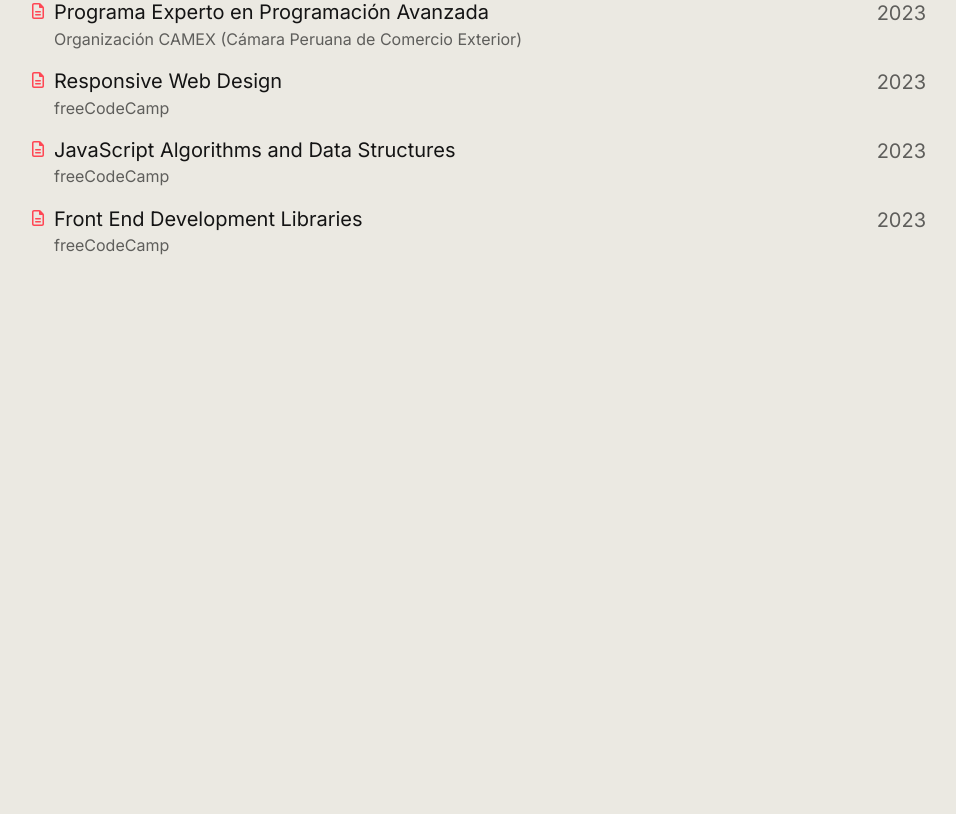
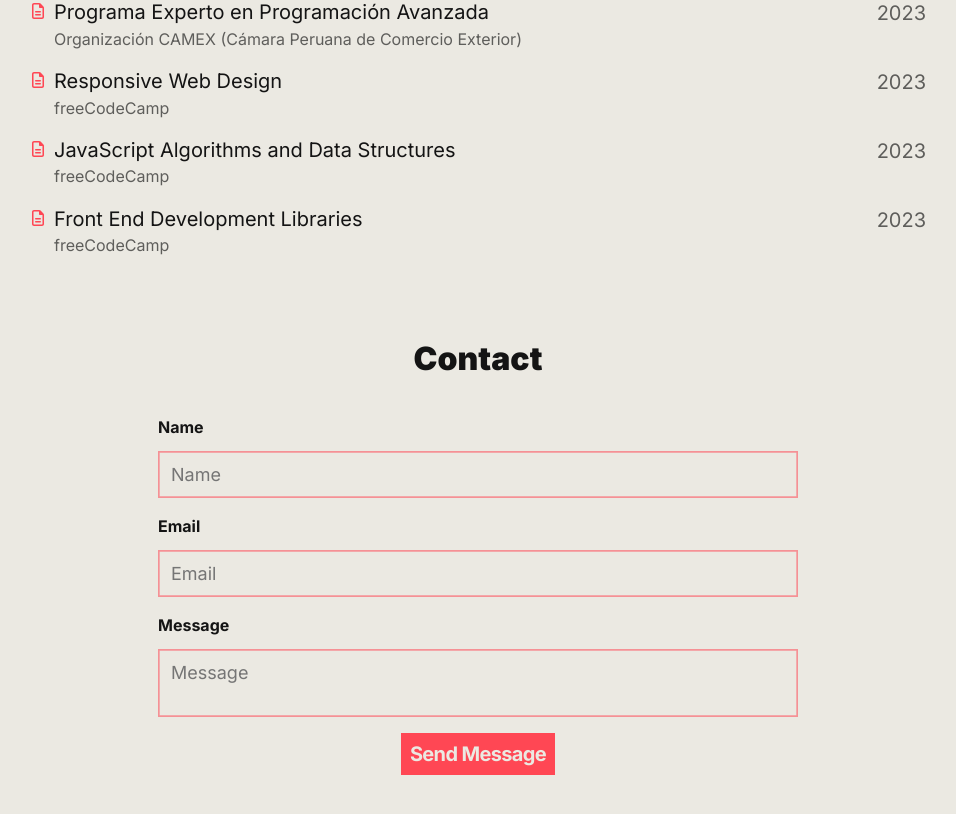
Before and after one commit to ThKhrisGian/portfolio-v2, a website built with Vite: page index.html in a window 1280 px wide. Shown: the part 1899-2713 px from the top of the page, without its empty margins (162-1118 px from the left). Before the commit the page ends 2198 px from the top, so only its background shows below. Built offline with nearby package versions, Linux system fonts and the light colour scheme.

Commit message:
contact section added

```diff
--- a/index.html
+++ b/index.html
@@ -695,8 +695,8 @@
             </svg>
             Tailwind</span
           >
-          <span class="skill"
-            ><svg
+          <span class="skill">
+            <svg
               width="24px"
               height="24px"
               viewBox="0 0 24 24"
@@ -717,8 +717,9 @@
                 <clipPath id="clip0_4265_8372">
                   <rect width="24" height="24" fill="white"></rect>
                 </clipPath>
-              </defs></svg
-            >Git</span
+              </defs>
+            </svg>
+            Git</span
           >
         </div>
       </section>
@@ -835,6 +836,39 @@
           </li>
         </ul>
       </section>
+      <section class="container contact">
+        <h2 class="contact__title">Contact</h2>
+        <form class="contact__form" action="#" method="POST">
+          <label class="contact__label" for="name">Name</label>
+          <input
+            class="contact__input contact__input--name"
+            type="text"
+            name="name"
+            id="name"
+            placeholder="Name"
+            required
+          />
+          <label class="contact__label" for="email">Email</label>
+          <input
+            class="contact__input contact__input--email"
+            type="email"
+            name="email"
+            id="email"
+            placeholder="Email"
+            required
+          />
+          <label class="contact__label" for="message">Message</label>
+          <textarea
+            class="contact__textarea"
+            name="message"
+            id="message"
+            placeholder="Message"
+            oninput="this.style.height = ''; this.style.height = this.scrollHeight + 'px';"
+            required
+          ></textarea>
+          <button class="button contact__button" type="submit">Send Message</button>
+        </form>
+      </section>
     </main>
     <script type="module" src="/main.js"></script>
   </body>
--- a/main.js
+++ b/main.js
@@ -7,5 +7,6 @@
 import "./styles/components/projects.css";
 import "./styles/components/skills.css";
 import "./styles/components/educations.css";
+import "./styles/components/contact.css";
 import "./styles/components/mainContent.css";
 import "./components/navbar.js";
--- /dev/null
+++ b/styles/components/contact.css
@@ -0,0 +1,152 @@
+.contact {
+  margin-top: 2.5rem;
+  margin-bottom: 2.5rem;
+  display: flex;
+  flex-direction: column;
+  gap: 2rem;
+  height: fit-content;
+}
+
+.contact__title {
+  font-size: 1.25rem;
+  font-weight: 900;
+}
+
+.contact__form {
+  display: flex;
+  flex-direction: column;
+  gap: 1rem;
+}
+
+.contact__label {
+  font-size: 0.85rem;
+  font-weight: 700;
+  margin-top: 0.25rem;
+}
+
+.contact__input {
+  padding: 0.5rem;
+  border: none;
+  outline: none;
+  border: #ff475488 1px solid;
+  background-color: var(--bg-color);
+  color: var(--primary-color);
+  box-shadow: inset 0 0 0 0.043rem #ff475488;
+}
+
+.contact__input:focus {
+  border-radius: 0.25rem;
+  border: white 1px solid;
+  box-shadow: inset 0 0 0 1px black;
+}
+
+.contact__input--name {
+  /* Estilos específicos para el input de nombre */
+}
+
+.contact__input--email {
+  /* Estilos específicos para el input de email */
+}
+
+.contact__textarea {
+  padding: 0.5rem;
+  background-color: var(--bg-color);
+  border: #ff475488 1px solid;
+  height: fit-content;
+  color: var(--primary-color);
+  resize: none;
+  box-shadow: inset 0 0 0 0.043rem #ff475488;
+}
+
+.contact__textarea:focus {
+  border-radius: 0.25rem;
+  border: white 1px solid;
+  box-shadow: inset 0 0 0 1px black;
+}
+
+.contact__button {
+  cursor: pointer;
+  padding: 0.5rem;
+  font-weight: 700;
+  border: var(--pink-red) 1px solid;
+  color: var(--bg-color);
+  background-color: var(--pink-red);
+  letter-spacing: -0.04rem;
+  transition: background-color 0.3s ease, color 0.3s ease;
+}
+
+.contact__button:hover {
+  background-color: var(--bg-color);
+  color: var(--pink-red);
+}
+
+@media (width >= 640px) {
+  .contact__title {
+    font-size: 1.5rem;
+  }
+}
+
+@media (width >= 768px) {
+  .contact {
+    margin: 0 10rem;
+    margin-top: 2.25rem;
+    margin-bottom: 2.25rem;
+  }
+
+  .contact__title {
+    font-size: 1.75rem;
+    text-align: center;
+  }
+
+  .contact__button {
+    width: fit-content;
+    align-self: center;
+  }
+
+  .contact__button {
+    font-size: 1rem;
+  }
+}
+
+@media (width >= 1024px) {
+  .contact {
+    margin-top: 2.5rem;
+    margin-bottom: 2.5rem;
+    gap: 2.25rem;
+  }
+
+  .contact__title {
+    font-size: 2rem;
+  }
+
+  .contact__label {
+    font-size: 1rem;
+  }
+
+  .contact__input {
+    font-size: 1.125rem;
+    padding: 0.75rem;
+  }
+
+  .contact__textarea {
+    font-size: 1.125rem;
+    padding: 0.75rem;
+  }
+
+  .contact__button {
+    font-size: 1.125rem;
+  }
+}
+
+@media (width >= 1280px) {
+  .contact {
+    margin: 0 20rem;
+    margin-top: 2.75rem;
+    margin-bottom: 2.75rem;
+    gap: 2.5rem;
+  }
+
+  .contact__button {
+    font-size: 1.25rem;
+  }
+}
```
